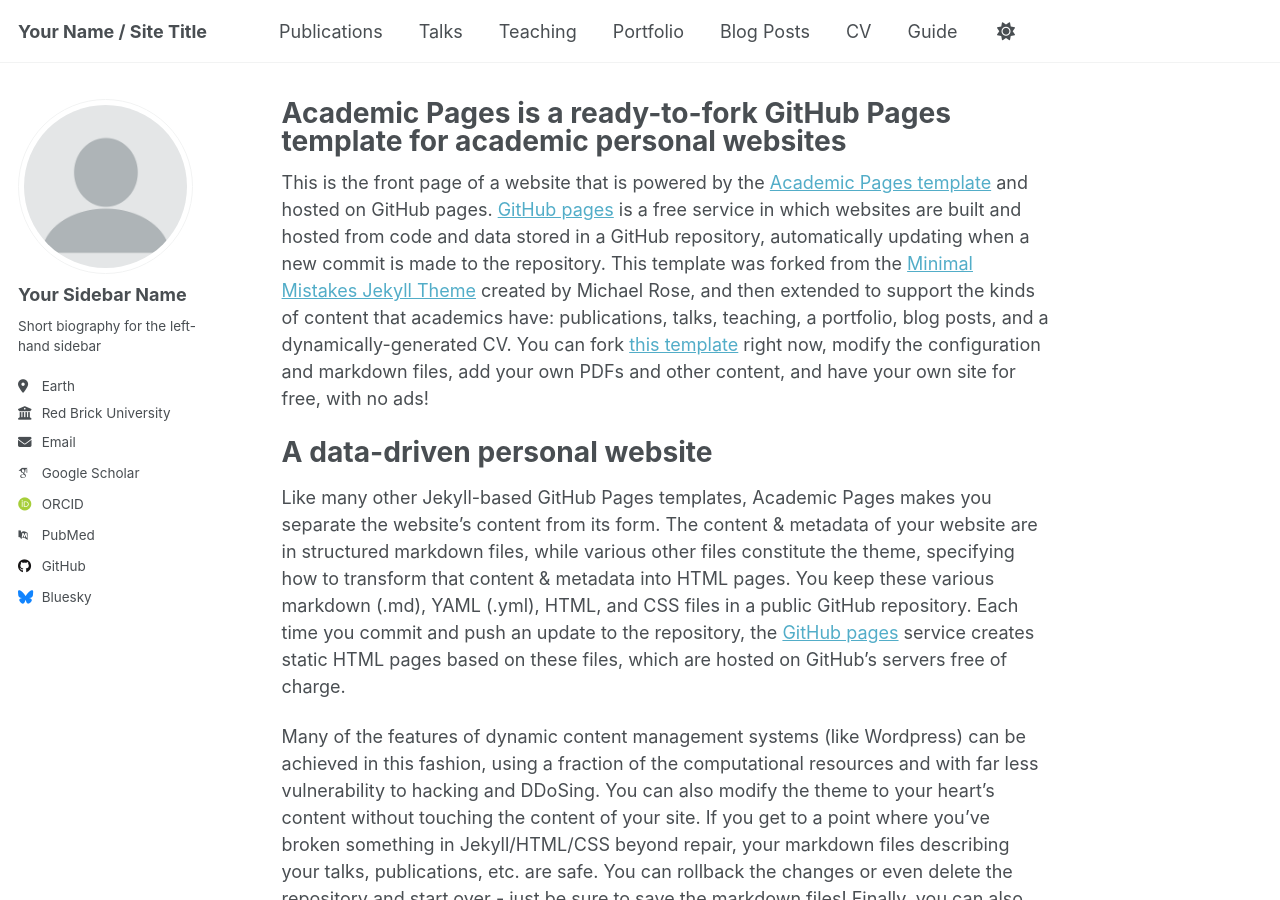
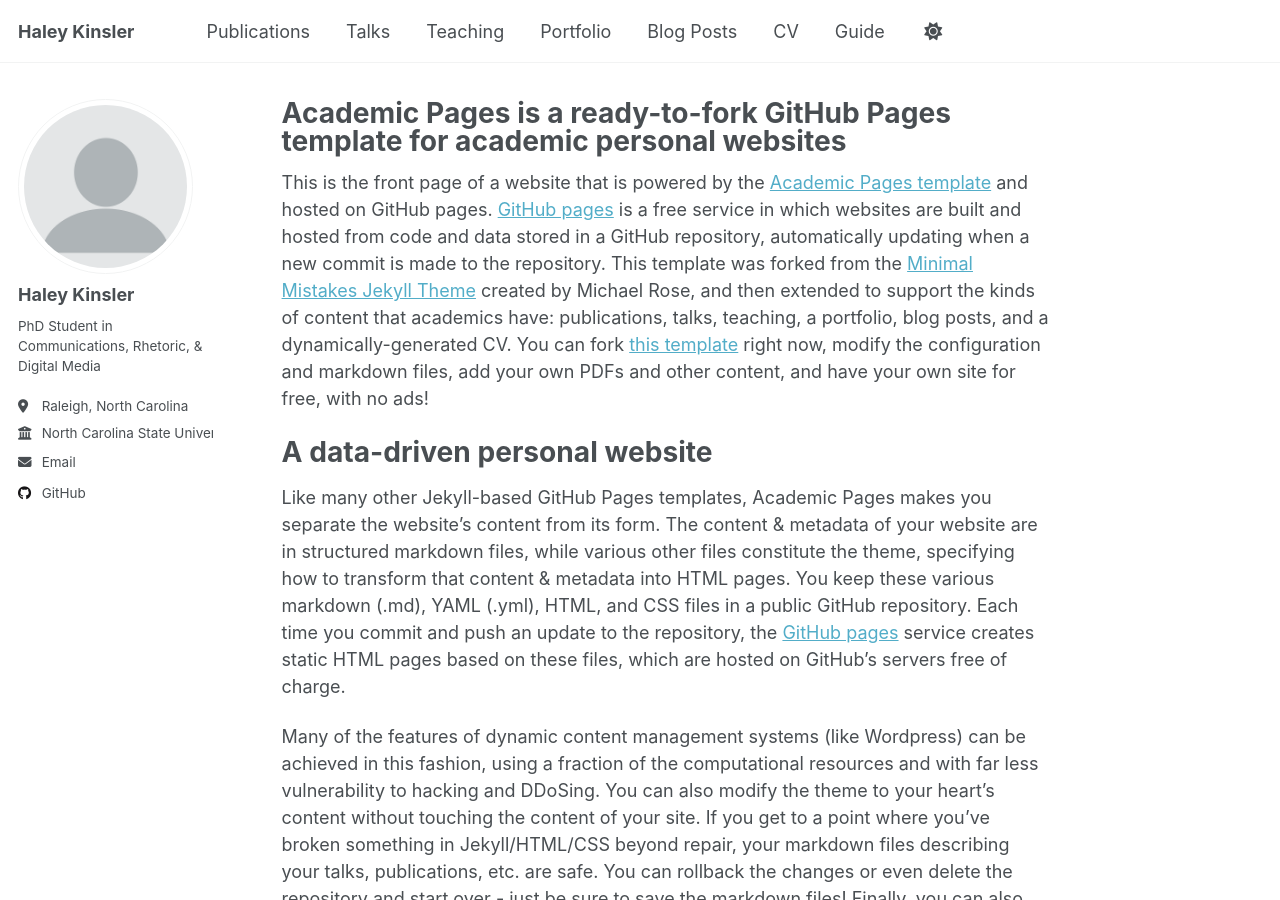
Before and after one commit to hmkinsler/hmkinsler.github.io, a Jekyll site: the page built from _pages/about.md, in a window 1280 px wide and 900 px high. Built offline with Jekyll 4.4.1, drawn with Linux system fonts in a browser that asks for light colours; some web fonts are replaced.

Commit message:
Initial update to config

```diff
--- a/_config.yml
+++ b/_config.yml
@@ -9,13 +9,13 @@
 # Basic Site Settings
 locale                   : "en-US"
 site_theme               : "default"
-title                    : "Your Name / Site Title"
+title                    : "Haley Kinsler"
 title_separator          : "-"
 name                     : &name "Your Name"
 description              : &description "personal description"
-url                      : https://academicpages.github.io # the base hostname & protocol for your site e.g. "https://[your GitHub username].github.io" or if you already have some other page hosted on Github then use "https://[your GitHub username].github.io/[Your Repo Name]"
+url                      : https://hmkinsler.github.io # the base hostname & protocol for your site e.g. "https://[your GitHub username].github.io" or if you already have some other page hosted on Github then use "https://[your GitHub username].github.io/[Your Repo Name]"
 baseurl                  : "" # the subpath of your site, e.g. "/blog"
-repository               : "academicpages/academicpages.github.io"
+repository               : "hmkinsler/hmkinsler.github.io"
 
 # Site Author - The following control what appear as part of the author content on the side bar.
 #               If a field is blank the icon and link will not appear, otherwise it will be shown.
@@ -23,22 +23,22 @@ repository               : "academicpages/academicpages.github.io"
 author:
   # Biographic information
   avatar           : "profile.png"
-  name             : "Your Sidebar Name"
+  name             : "Haley Kinsler"
   pronouns         : # example: "she/her"
-  bio              : "Short biography for the left-hand sidebar"
-  location         : "Earth"
-  employer         : "Red Brick University"
+  bio              : "PhD Student in Communications, Rhetoric, & Digital Media"
+  location         : "Raleigh, North Carolina"
+  employer         : "North Carolina State University"
   uri              : # URL
-  email            : "none@example.org"
+  email            : "hmkinsle@ncsu.edu"
 
   # Academic websites
   academia         : # URL
   arxiv            : # URL - Update with the correct link to your profile
-  googlescholar    : "https://scholar.google.com/citations?user=PS_CX0AAAAAJ"
+  googlescholar    : # URL
   impactstory      : # URL
-  orcid            : "http://orcid.org/yourorcidurl"
+  orcid            : # URL
   semantic         : # URL
-  pubmed           : "https://www.ncbi.nlm.nih.gov/pubmed/?term=john+snow"
+  pubmed           : # URL
   researchgate     : # URL
   scopus           : # URL
 
@@ -46,12 +46,12 @@ author:
   bitbucket        : # Username - Update with your username on the site
   codepen          : # Username
   dribbble         : # Username
-  github           : "academicpages"
+  github           : "hmkinsler"
   kaggle           : # Username
   stackoverflow    : # User number or user number and name (i.e., use "1" or "1/jeff-atwood")
 
   # Social media
-  bluesky          : "bsky.app" # Replace this with you Bluesky username
+  bluesky          : # Replace this with you Bluesky username
   facebook         : # Username
   flickr           : # Username
   foursquare       : # Username
```
